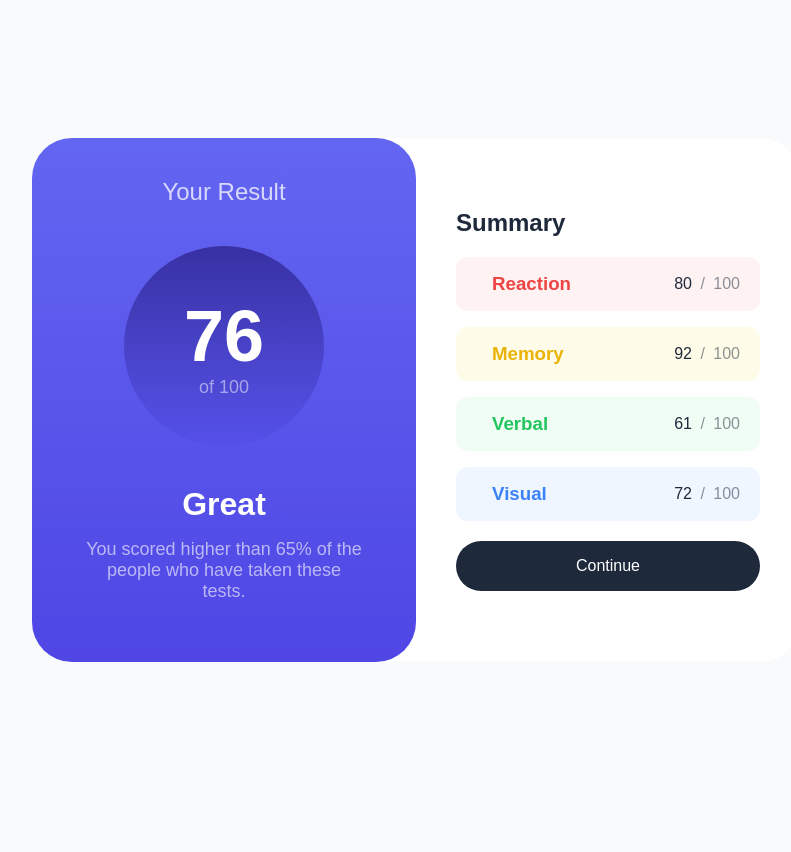
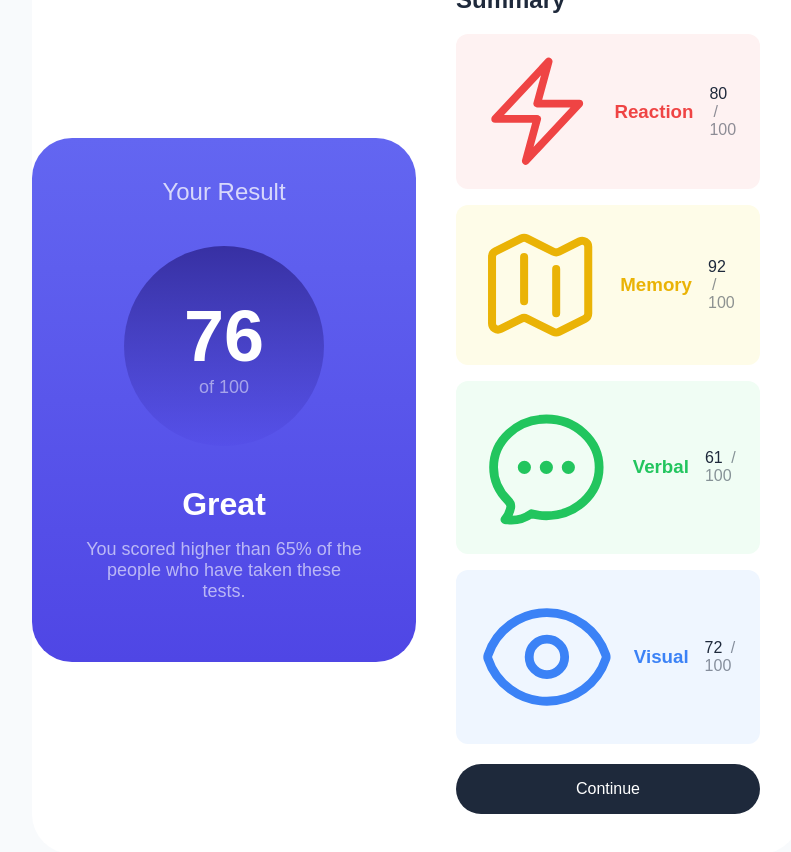
Before and after one commit to Haneena22/hopehup-assigment2, a plain HTML site: page index.html in a window 1280 px wide. Shown: the whole page, without its empty margins (224-1015 px from the left). Before the commit the page ends 800 px from the top, so only its background shows below. Drawn offline with Linux system fonts and the light colour scheme.

Commit message:
add svg to right section

```diff
--- a/index.html
+++ b/index.html
@@ -30,7 +30,19 @@
         <h2>Summary</h2>
         <ul>
           <li class="box-1">
-            <i></i>
+            <svg
+              xmlns="http://www.w3.org/2000/svg"
+              viewBox="0 0 24 24"
+              stroke="currentColor"
+              stroke-width="1.5"
+              fill="none"
+            >
+              <path
+                stroke-linecap="round"
+                stroke-linejoin="round"
+                d="m3.75 13.5 10.5-11.25L12 10.5h8.25L9.75 21.75 12 13.5H3.75Z"
+              />
+            </svg>
             <h3>Reaction</h3>
             <p>
               <span>80</span>
@@ -39,7 +51,19 @@
             </p>
           </li>
           <li class="box-2">
-            <i></i>
+            <svg
+              xmlns="http://www.w3.org/2000/svg"
+              viewBox="0 0 24 24"
+              stroke="currentColor"
+              stroke-width="1.5"
+              fill="none"
+            >
+              <path
+                stroke-linecap="round"
+                stroke-linejoin="round"
+                d="M9 6.75V15m6-6v8.25m.503 3.498 4.875-2.437c.381-.19.622-.58.622-1.006V4.82c0-.836-.88-1.38-1.628-1.006l-3.869 1.934c-.317.159-.69.159-1.006 0L9.503 3.252a1.125 1.125 0 0 0-1.006 0L3.622 5.689C3.24 5.88 3 6.27 3 6.695V19.18c0 .836.88 1.38 1.628 1.006l3.869-1.934c.317-.159.69-.159 1.006 0l4.994 2.497c.317.158.69.158 1.006 0Z"
+              />
+            </svg>
             <h3>Memory</h3>
             <p>
               <span>92</span>
@@ -48,7 +72,19 @@
             </p>
           </li>
           <li class="box-3">
-            <i></i>
+            <svg
+              xmlns="http://www.w3.org/2000/svg"
+              viewBox="0 0 24 24"
+              stroke="currentColor"
+              stroke-width="1.5"
+              fill="none"
+            >
+              <path
+                stroke-linecap="round"
+                stroke-linejoin="round"
+                d="M8.625 12a.375.375 0 1 1-.75 0 .375.375 0 0 1 .75 0Zm0 0H8.25m4.125 0a.375.375 0 1 1-.75 0 .375.375 0 0 1 .75 0Zm0 0H12m4.125 0a.375.375 0 1 1-.75 0 .375.375 0 0 1 .75 0Zm0 0h-.375M21 12c0 4.556-4.03 8.25-9 8.25a9.764 9.764 0 0 1-2.555-.337A5.972 5.972 0 0 1 5.41 20.97a5.969 5.969 0 0 1-.474-.065 4.48 4.48 0 0 0 .978-2.025c.09-.457-.133-.901-.467-1.226C3.93 16.178 3 14.189 3 12c0-4.556 4.03-8.25 9-8.25s9 3.694 9 8.25Z"
+              />
+            </svg>
             <h3>Verbal</h3>
             <p>
               <span>61</span>
@@ -57,7 +93,24 @@
             </p>
           </li>
           <li class="box-4">
-            <i></i>
+            <svg
+              xmlns="http://www.w3.org/2000/svg"
+              viewBox="0 0 24 24"
+              stroke="currentColor"
+              stroke-width="1.5"
+              fill="none"
+            >
+              <path
+                stroke-linecap="round"
+                stroke-linejoin="round"
+                d="M2.036 12.322a1.012 1.012 0 0 1 0-.639C3.423 7.51 7.36 4.5 12 4.5c4.638 0 8.573 3.007 9.963 7.178.07.207.07.431 0 .639C20.577 16.49 16.64 19.5 12 19.5c-4.638 0-8.573-3.007-9.963-7.178Z"
+              />
+              <path
+                stroke-linecap="round"
+                stroke-linejoin="round"
+                d="M15 12a3 3 0 1 1-6 0 3 3 0 0 1 6 0Z"
+              />
+            </svg>
             <h3>Visual</h3>
             <p>
               <span>72</span>
```
